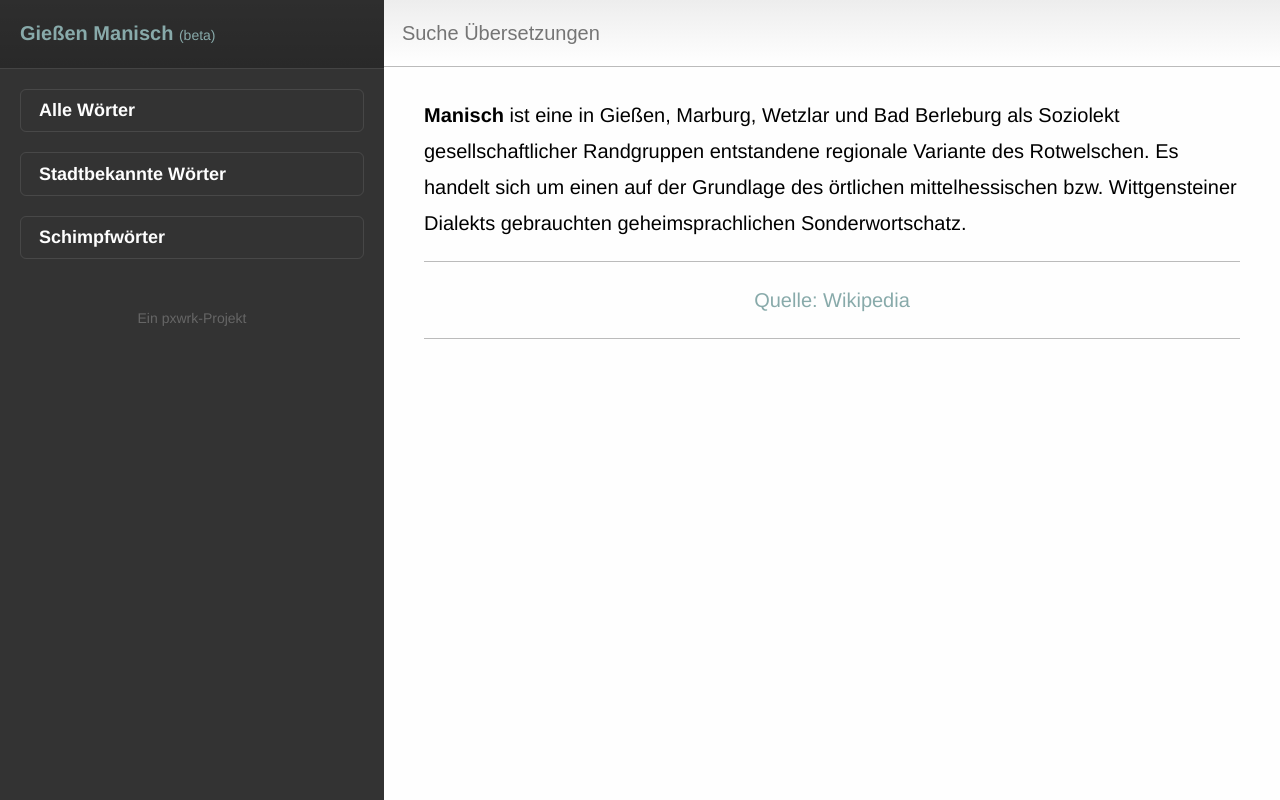
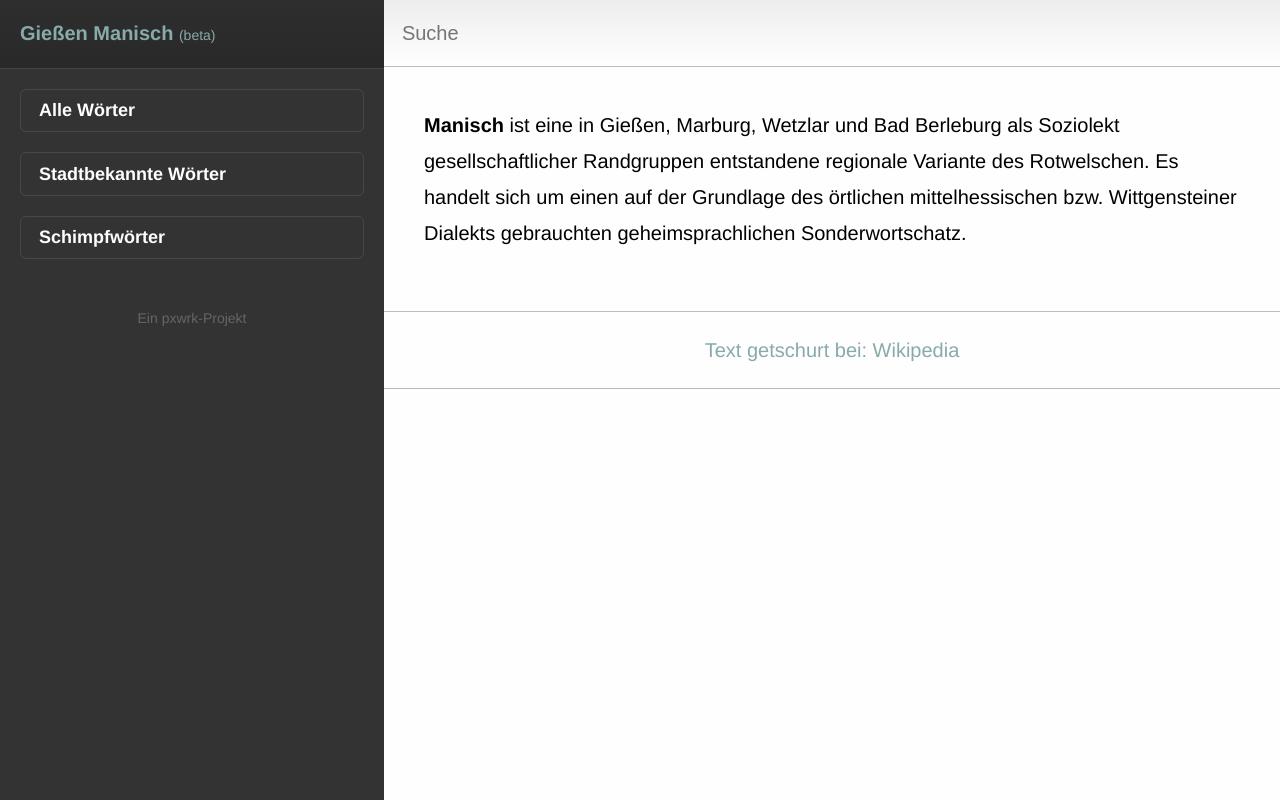
Before and after one commit to DerZyklop/manisch.pxwrk.de, a plain HTML site: page index.html in a window 1280 px wide. Drawn offline with Linux system fonts and the light colour scheme; a web font is replaced by a local one.

Commit message:
0.2.8 "Text getschurt bei: Wikipedia"

```diff
--- a/assets/sass/styles.sass
+++ b/assets/sass/styles.sass
@@ -95,11 +95,11 @@ input#search
 
 #bottom-list-info
   text-align: left
-  padding: $space-t-b*1.5 $space-t-b*2
   &.inactive
     display: none
   p
     margin-top: 0
+    padding: $space-t-b*2 $space-t-b*2
   .magic-link
     border-color: $tertiary
     font-size: $font-size
@@ -125,6 +125,7 @@ input#search
   text-align: left
   border-color: rgba(255,255,255,0.1)
   background: transparent
+  font-family: $font-highlight
 
 
 #list-view ul
--- a/index.html
+++ b/index.html
@@ -22,7 +22,7 @@
     <div id="secondary">
       <div class="content">
         <div class="top-bar">
-          <input type="text" name="search" id="search" placeholder="Suche Übersetzungen" />
+          <input type="text" name="search" id="search" placeholder="Suche" />
         </div>
         <div id="list-view">
           <ul></ul>
@@ -32,7 +32,7 @@
             <strong>Manisch</strong> ist eine in Gießen, Marburg, Wetzlar und Bad Berleburg als Soziolekt gesellschaftlicher Randgruppen entstandene regionale Variante des Rotwelschen. Es handelt sich um einen auf der Grundlage des örtlichen mittelhessischen bzw. Wittgensteiner Dialekts gebrauchten geheimsprachlichen Sonderwortschatz.
           </p>
           <a href="http://de.wikipedia.org/wiki/Manische_Sprache" class="magic-link">
-            Quelle: Wikipedia
+            Text getschurt bei: Wikipedia
           </a>
         </div>
       </div>
```
Also changed, not shown: assets/styles/styles.css.
